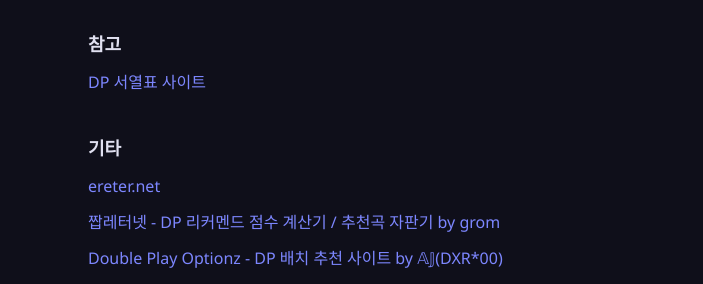
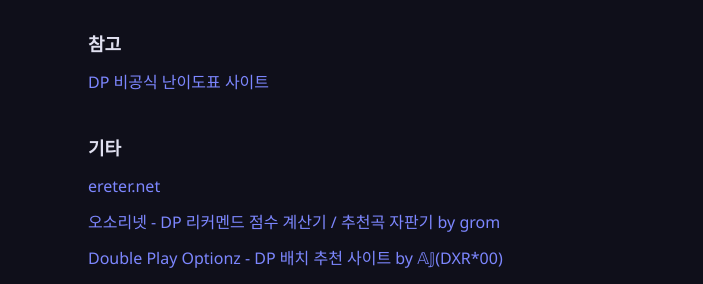
Before and after one commit to DohyunJegal/scoredp_pyfront, a Next.js app: page / in a window 1280 px wide. Shown: the part 400-684 px from the top of the page, without its empty margins (0-703 px from the left). Built offline with nearby package versions, Linux system fonts and the light colour scheme; no server answers.

Commit message:
refactor: changed info texts

```diff
--- a/app/page.tsx
+++ b/app/page.tsx
@@ -57,7 +57,7 @@ export default function HomePage() {
       <section className="flex flex-col gap-3">
         <h2 className="text-lg font-semibold">참고</h2>
         <a href="https://zasa.sakura.ne.jp/dp/" target="_blank" className="text-indigo-400">
-          DP 서열표 사이트
+          DP 비공식 난이도표 사이트
         </a>
       </section>
 
@@ -67,7 +67,7 @@ export default function HomePage() {
           ereter.net
         </a>
         <a href="https://ohsorry.vercel.app/" target="_blank" className="text-indigo-400">
-          짭레터넷 - DP 리커멘드 점수 계산기 / 추천곡 자판기 by grom
+          오소리넷 - DP 리커멘드 점수 계산기 / 추천곡 자판기 by grom
         </a>
         <a href="https://dpoptionz.vercel.app/" target="_blank" className="text-indigo-400">
           Double Play Optionz - DP 배치 추천 사이트 by 𝔸𝕁(DXR*00)
```
